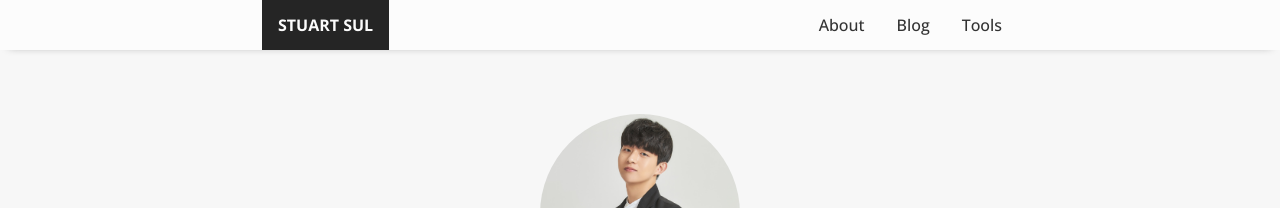
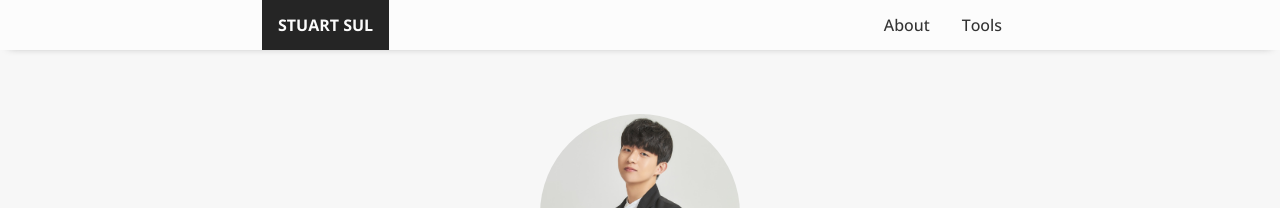
Before and after one commit to StuartSul/StuartSul.github.io_src, a Jekyll site: the page built from index.html, in a window 1280 px wide and 900 px high. Shown: the top 208 px of the window. Built offline with Jekyll 4.4.1, drawn with Linux system fonts in a browser that asks for light colours.

Commit message:
[feat] Temporarily remove blog section (until I actually write a blog)

```diff
--- a/_includes/header.html
+++ b/_includes/header.html
@@ -8,7 +8,7 @@
         <nav class="header-nav">
             <ul>
                 <li><a class="link-trans" href="/" aria-label="About" title="About">About</a></li>
-                <li><a class="link-trans" href="https://medium.com/@stuartsul" target="_blank" aria-label="Blog" title="Blog">Blog</a></li>
+                <!-- <li><a class="link-trans" href="https://medium.com/@stuartsul" target="_blank" aria-label="Blog" title="Blog">Blog</a></li> -->
                 <li><a class="link-trans" href="/tools" aria-label="Tools" title="Tools">Tools</a></li>
             </ul>
         </nav>
```
